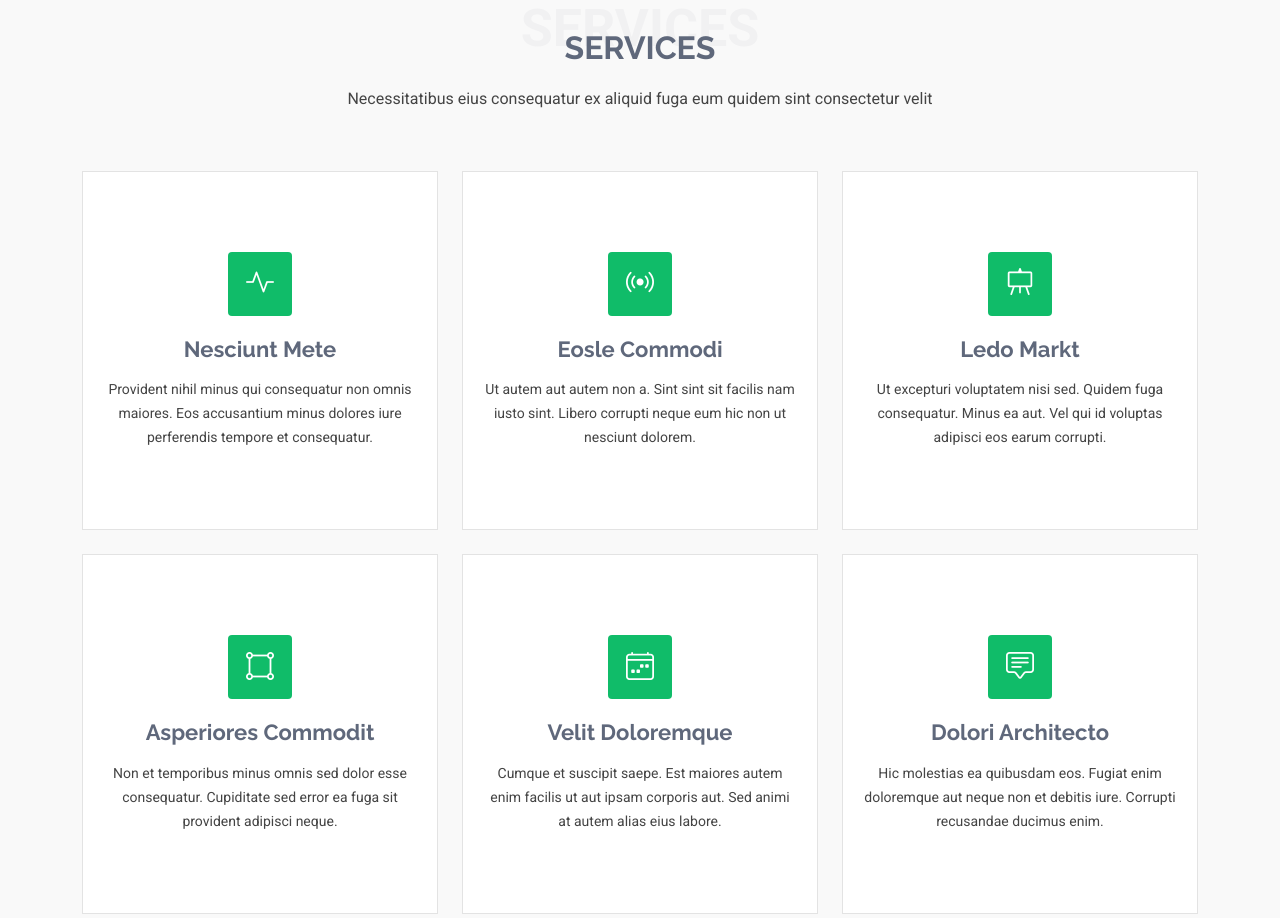
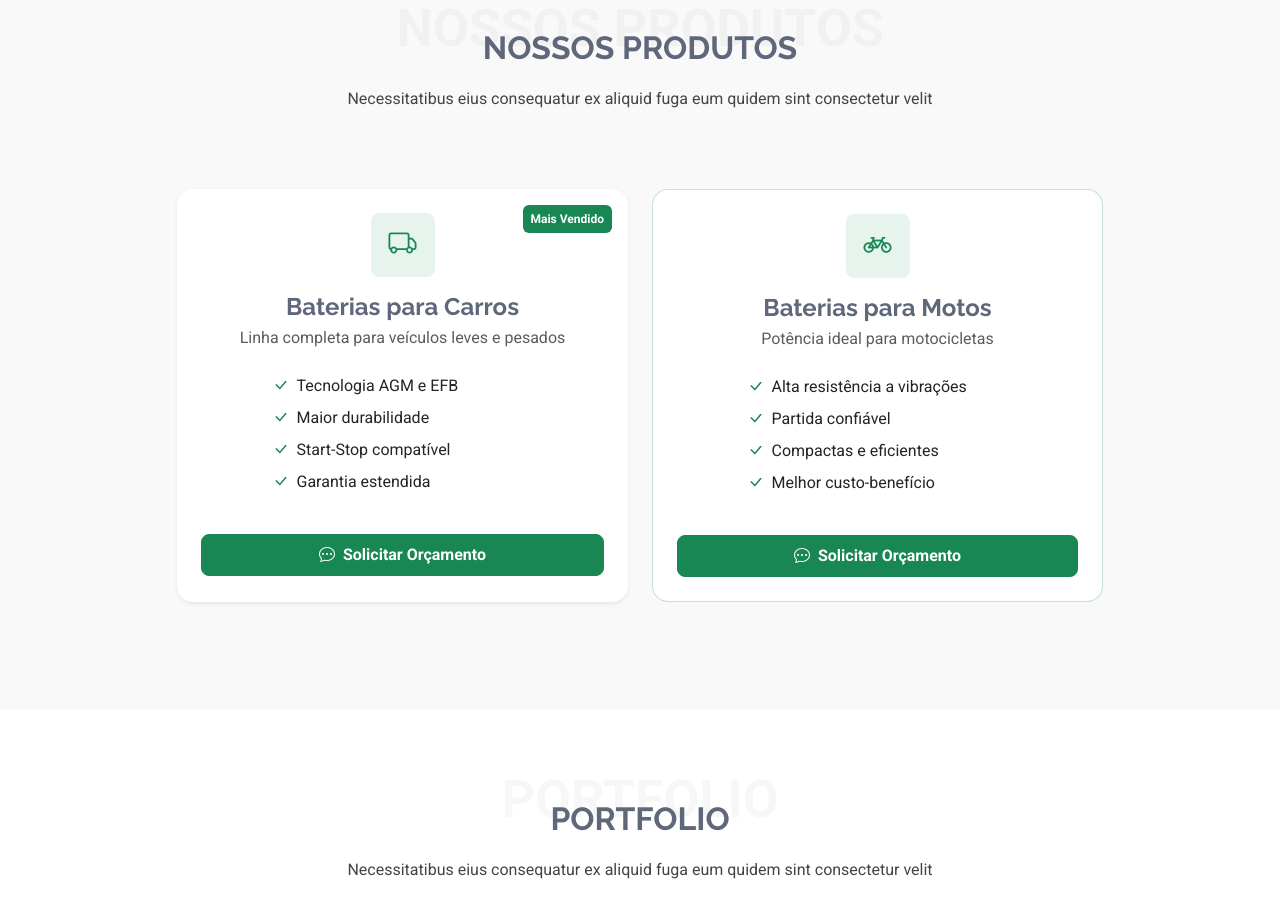
Before and after one commit to OrionSites/helierServiceZN, a plain HTML site: page index.html in a window 1280 px wide. Shown: the part 1515-2433 px from the top of the page. Drawn offline with Linux system fonts and the light colour scheme.

Commit message:
add products card

```diff
--- a/index.html
+++ b/index.html
@@ -193,93 +193,70 @@
 
       <!-- Section Title -->
       <div class="container section-title" data-aos="fade-up">
-        <span>Services</span>
-        <h2>Services</h2>
+        <span>Nossos produtos</span>
+        <h2>Nossos produtos</h2>
         <p>Necessitatibus eius consequatur ex aliquid fuga eum quidem sint consectetur velit</p>
       </div><!-- End Section Title -->
 
-      <div class="container">
+      <div class="container my-5">
+        <div class="row justify-content-center g-4">
 
-        <div class="row gy-4">
+          <!-- Card: Baterias para Carros -->
+          <div class="col-md-6 col-lg-5" data-aos="fade-up" data-aos-delay="100">
+            <div class="card border-0 shadow-sm rounded-4 h-100 position-relative">
+              <span class="badge bg-success position-absolute top-0 end-0 m-3 p-2">Mais Vendido</span>
+              <div class="card-body text-center p-4">
+                <div class="d-flex justify-content-center align-items-center mb-3">
+                  <div class="bg-success bg-opacity-10 rounded-3 d-flex justify-content-center align-items-center" style="width:64px; height:64px;">
+                    <i class="bi bi-truck text-success fs-3"></i>
+                  </div>
+                </div>
+                <h4 class="fw-bold mb-1">Baterias para Carros</h4>
+                <p class="text-muted mb-4">Linha completa para veículos leves e pesados</p>
 
-          <div class="col-lg-4 col-md-6" data-aos="fade-up" data-aos-delay="100">
-            <div class="service-item position-relative">
-              <div class="icon">
-                <i class="bi bi-activity"></i>
+                <ul class="list-unstyled text-start mx-auto" style="max-width: 260px;">
+                  <li class="mb-2"><i class="bi bi-check-lg text-success me-2"></i>Tecnologia AGM e EFB</li>
+                  <li class="mb-2"><i class="bi bi-check-lg text-success me-2"></i>Maior durabilidade</li>
+                  <li class="mb-2"><i class="bi bi-check-lg text-success me-2"></i>Start-Stop compatível</li>
+                  <li><i class="bi bi-check-lg text-success me-2"></i>Garantia estendida</li>
+                </ul>
+
+                <button class="btn btn-success text-white fw-semibold w-100 mt-4 py-2 rounded-3">
+                  <i class="bi bi-chat-dots me-2"></i>Solicitar Orçamento
+                </button>
               </div>
-              <a href="service-details.html" class="stretched-link">
-                <h3>Nesciunt Mete</h3>
-              </a>
-              <p>Provident nihil minus qui consequatur non omnis maiores. Eos accusantium minus dolores iure perferendis tempore et consequatur.</p>
             </div>
-          </div><!-- End Service Item -->
+          </div>
 
-          <div class="col-lg-4 col-md-6" data-aos="fade-up" data-aos-delay="200">
-            <div class="service-item position-relative">
-              <div class="icon">
-                <i class="bi bi-broadcast"></i>
+          <!-- Card: Baterias para Motos -->
+          <div class="col-md-6 col-lg-5" data-aos="fade-up" data-aos-delay="200">
+            <div class="card border border-success border-opacity-25 rounded-4 h-100">
+              <div class="card-body text-center p-4">
+                <div class="d-flex justify-content-center align-items-center mb-3">
+                  <div class="bg-success bg-opacity-10 rounded-3 d-flex justify-content-center align-items-center" style="width:64px; height:64px;">
+                    <i class="bi bi-bicycle text-success fs-3"></i>
+                  </div>
+                </div>
+                <h4 class="fw-bold mb-1">Baterias para Motos</h4>
+                <p class="text-muted mb-4">Potência ideal para motocicletas</p>
+
+                <ul class="list-unstyled text-start mx-auto" style="max-width: 260px;">
+                  <li class="mb-2"><i class="bi bi-check-lg text-success me-2"></i>Alta resistência a vibrações</li>
+                  <li class="mb-2"><i class="bi bi-check-lg text-success me-2"></i>Partida confiável</li>
+                  <li class="mb-2"><i class="bi bi-check-lg text-success me-2"></i>Compactas e eficientes</li>
+                  <li><i class="bi bi-check-lg text-success me-2"></i>Melhor custo-benefício</li>
+                </ul>
+
+                <button class="btn btn-success text-white fw-semibold w-100 mt-4 py-2 rounded-3">
+                  <i class="bi bi-chat-dots me-2"></i>Solicitar Orçamento
+                </button>
               </div>
-              <a href="service-details.html" class="stretched-link">
-                <h3>Eosle Commodi</h3>
-              </a>
-              <p>Ut autem aut autem non a. Sint sint sit facilis nam iusto sint. Libero corrupti neque eum hic non ut nesciunt dolorem.</p>
             </div>
-          </div><!-- End Service Item -->
-
-          <div class="col-lg-4 col-md-6" data-aos="fade-up" data-aos-delay="300">
-            <div class="service-item position-relative">
-              <div class="icon">
-                <i class="bi bi-easel"></i>
-              </div>
-              <a href="service-details.html" class="stretched-link">
-                <h3>Ledo Markt</h3>
-              </a>
-              <p>Ut excepturi voluptatem nisi sed. Quidem fuga consequatur. Minus ea aut. Vel qui id voluptas adipisci eos earum corrupti.</p>
-            </div>
-          </div><!-- End Service Item -->
-
-          <div class="col-lg-4 col-md-6" data-aos="fade-up" data-aos-delay="400">
-            <div class="service-item position-relative">
-              <div class="icon">
-                <i class="bi bi-bounding-box-circles"></i>
-              </div>
-              <a href="service-details.html" class="stretched-link">
-                <h3>Asperiores Commodit</h3>
-              </a>
-              <p>Non et temporibus minus omnis sed dolor esse consequatur. Cupiditate sed error ea fuga sit provident adipisci neque.</p>
-              <a href="service-details.html" class="stretched-link"></a>
-            </div>
-          </div><!-- End Service Item -->
-
-          <div class="col-lg-4 col-md-6" data-aos="fade-up" data-aos-delay="500">
-            <div class="service-item position-relative">
-              <div class="icon">
-                <i class="bi bi-calendar4-week"></i>
-              </div>
-              <a href="service-details.html" class="stretched-link">
-                <h3>Velit Doloremque</h3>
-              </a>
-              <p>Cumque et suscipit saepe. Est maiores autem enim facilis ut aut ipsam corporis aut. Sed animi at autem alias eius labore.</p>
-              <a href="service-details.html" class="stretched-link"></a>
-            </div>
-          </div><!-- End Service Item -->
-
-          <div class="col-lg-4 col-md-6" data-aos="fade-up" data-aos-delay="600">
-            <div class="service-item position-relative">
-              <div class="icon">
-                <i class="bi bi-chat-square-text"></i>
-              </div>
-              <a href="service-details.html" class="stretched-link">
-                <h3>Dolori Architecto</h3>
-              </a>
-              <p>Hic molestias ea quibusdam eos. Fugiat enim doloremque aut neque non et debitis iure. Corrupti recusandae ducimus enim.</p>
-              <a href="service-details.html" class="stretched-link"></a>
-            </div>
-          </div><!-- End Service Item -->
+          </div>
 
         </div>
+      </div>
 
-      </div>
 
     </section><!-- /Services Section -->
 
```
